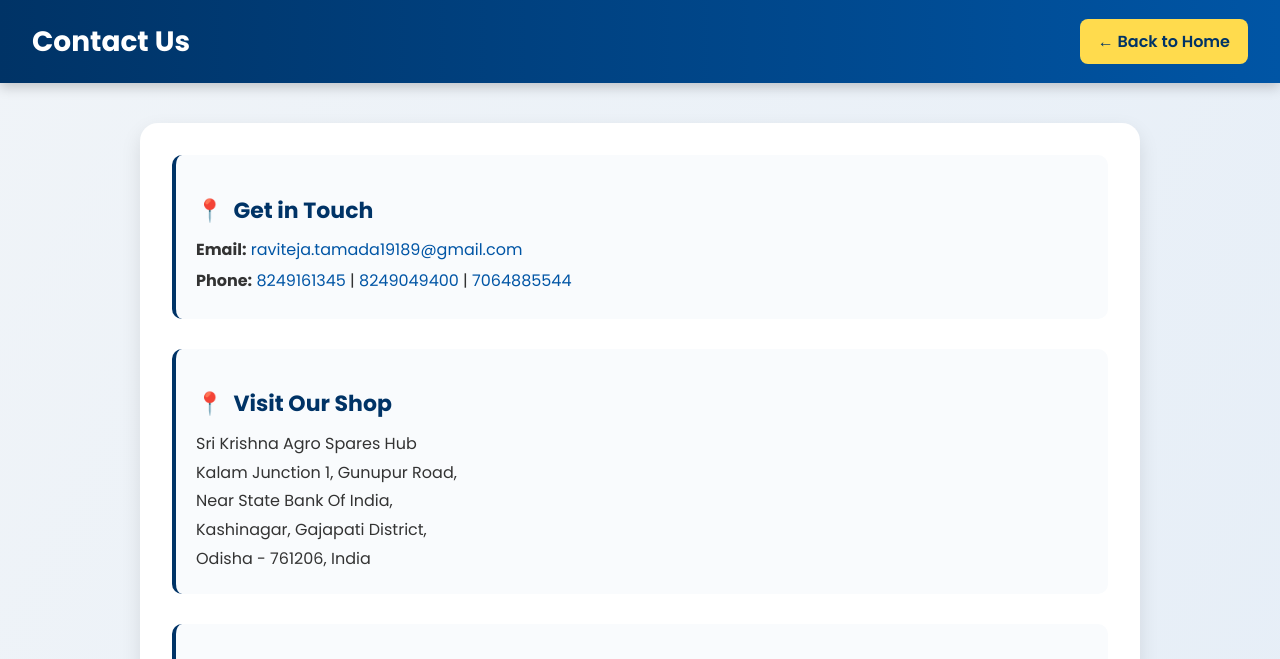
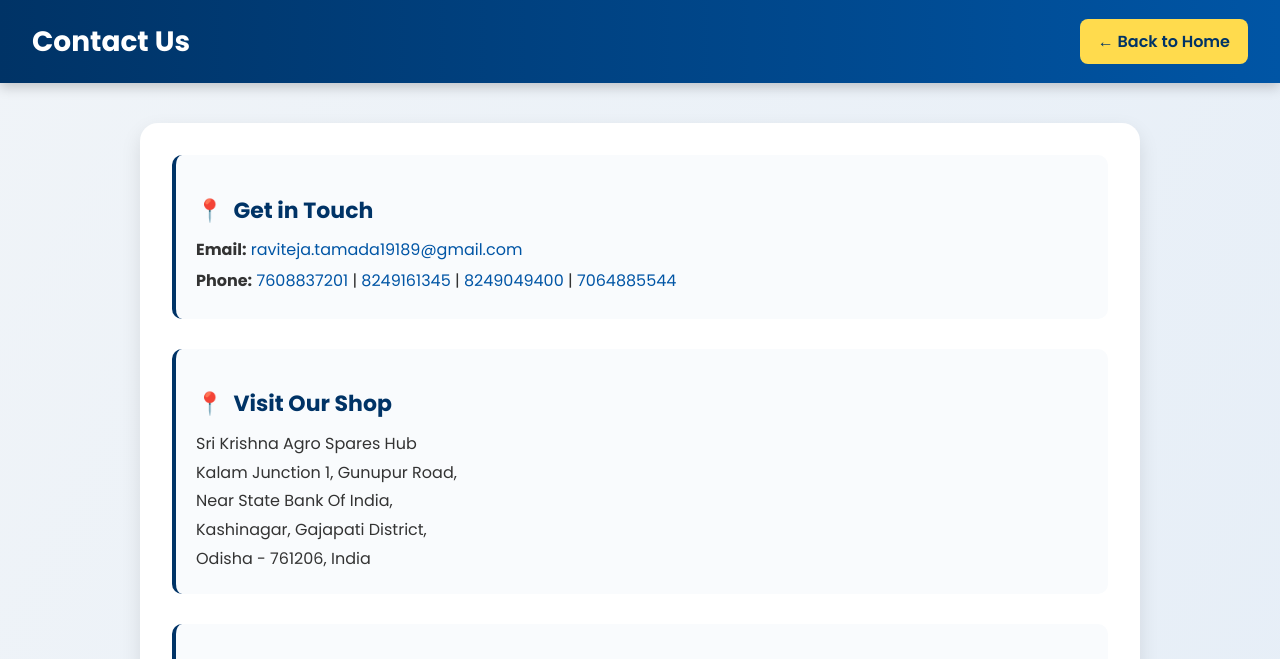
Before and after one commit to TamadaRaviTeja/SKSF, a website: page contact.html in a window 1280 px wide. Shown: the top 659 px of the page. Drawn offline with Linux system fonts and the light colour scheme.

Commit message:
Update contact.html

```diff
--- a/contact.html
+++ b/contact.html
@@ -182,6 +182,7 @@
           <a href="mailto:raviteja.tamada19189@gmail.com">raviteja.tamada19189@gmail.com</a>
         </p>
         <p><strong>Phone:</strong>
+          <a href="tel:+918249161345">7608837201</a> |
           <a href="tel:+918249161345">8249161345</a> |
           <a href="tel:+918249049400">8249049400</a> |
           <a href="tel:+917064885544">7064885544</a>
```
